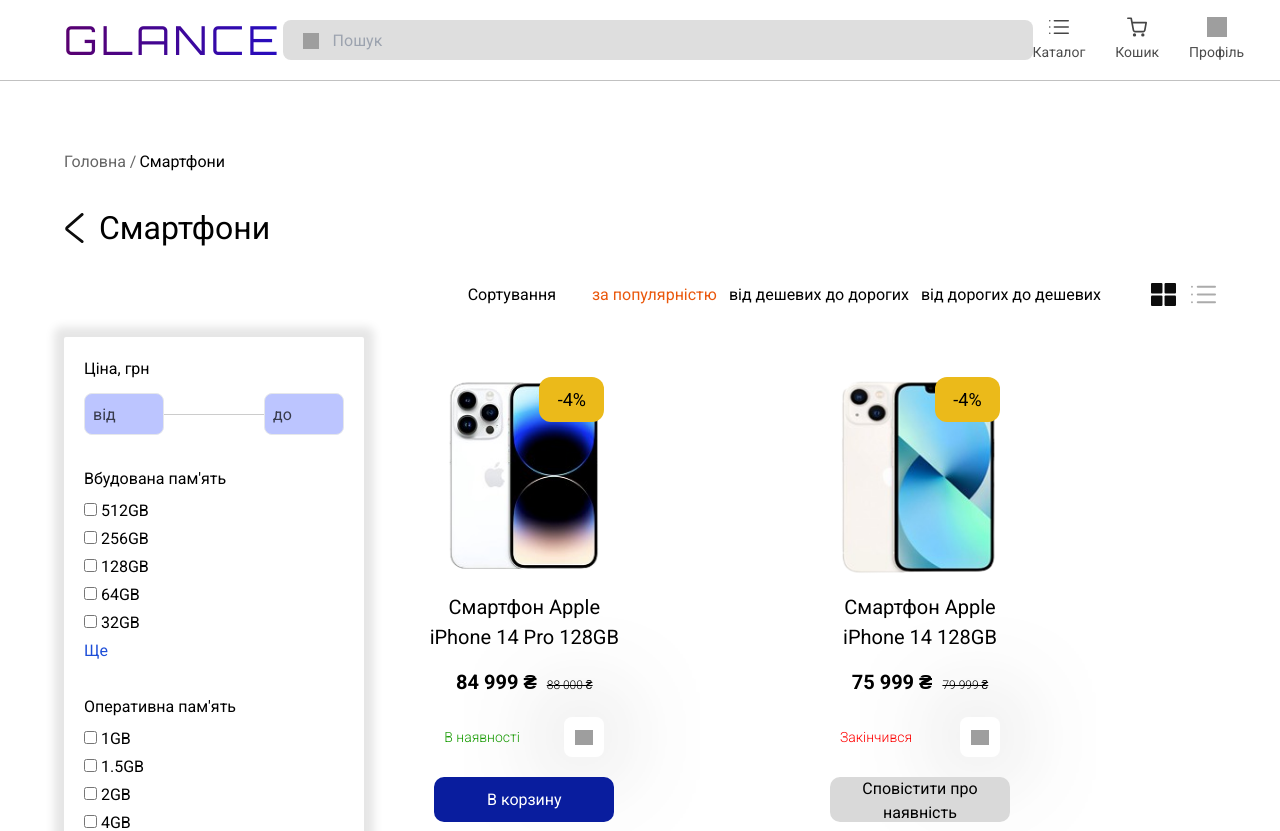
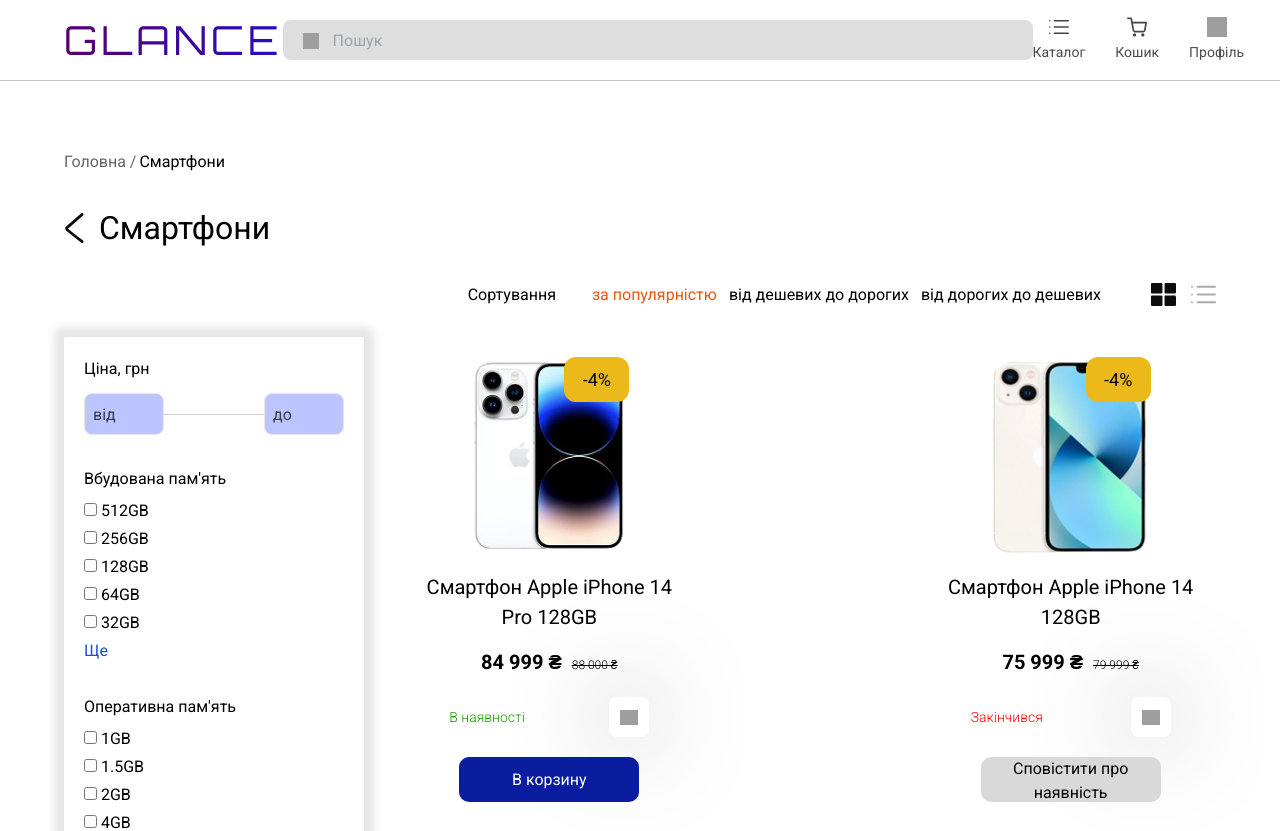
Before and after one commit to dest411/shop, a React (Create React App) app: page /CatalogMain in a window 1280 px wide. Shown: the top 831 px of the page. Built offline with nearby package versions, Linux system fonts and the light colour scheme; grey boxes are pictures that could not be loaded.

Commit message:
fix button back

```diff
--- a/src/components/Discounts.jsx
+++ b/src/components/Discounts.jsx
@@ -72,7 +72,7 @@
                 ))}
             </div>
             <img src={backblack}
-                  onClick={() => setOffset(prev => Math.min(prev + 300, phones.length * 225 - 0.85 * window.innerWidth))}
+                  onClick={() => setOffset(prev => Math.min(prev + 300, phones.length * 300 - 0.85 * window.innerWidth))}
                   className='w-[30px] aspect-square border-2 border-black rounded-full p-1.5 absolute right-0 top-1/2 cursor-pointer z-20 ' alt=""
               />
           </div>
--- a/src/componentsMain/Info.jsx
+++ b/src/componentsMain/Info.jsx
@@ -23,7 +23,7 @@
             <p>Смартфони</p>
         </div>
         <div className='titleInfo' >
-            <Link to="/App" style={{ textDecoration: 'none', color: 'black', display:'flex', gap:"15px", alignItems: 'center' }} >
+            <Link to="/" style={{ textDecoration: 'none', color: 'black', display:'flex', gap:"15px", alignItems: 'center' }} >
                 <img src={backBlack} alt="" />
                 <h6>Смартфони</h6>
             </Link>
--- a/src/css/Discounts.css
+++ b/src/css/Discounts.css
@@ -25,14 +25,11 @@
 .phones-list {
     width: 95%;
     margin: 0 auto;
-
-    gap: 40px;
-    position: relative;
-    margin: 20px auto;
-    display: grid;
-    grid-template-columns: repeat(auto-fill, minmax(250px, 1fr));
-    gap: 20px; /* відстань між картками по горизонталі і вертикалі */
-
+    gap: 20px;
+    display: flex;
+    justify-content: space-between;
+    flex-wrap:wrap;
+    align-items: center;
 }
 .phone-image{
     display: flex;
```
